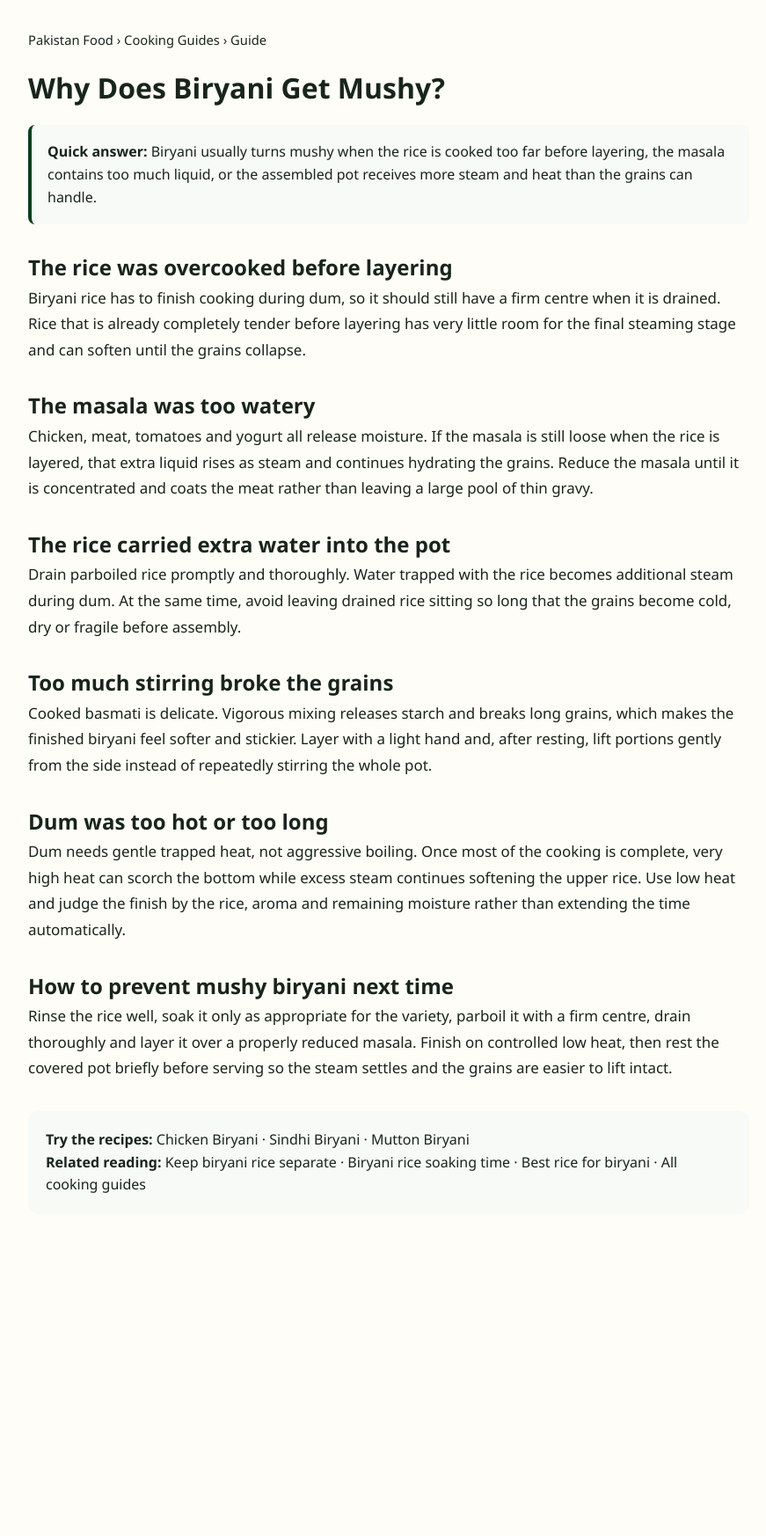
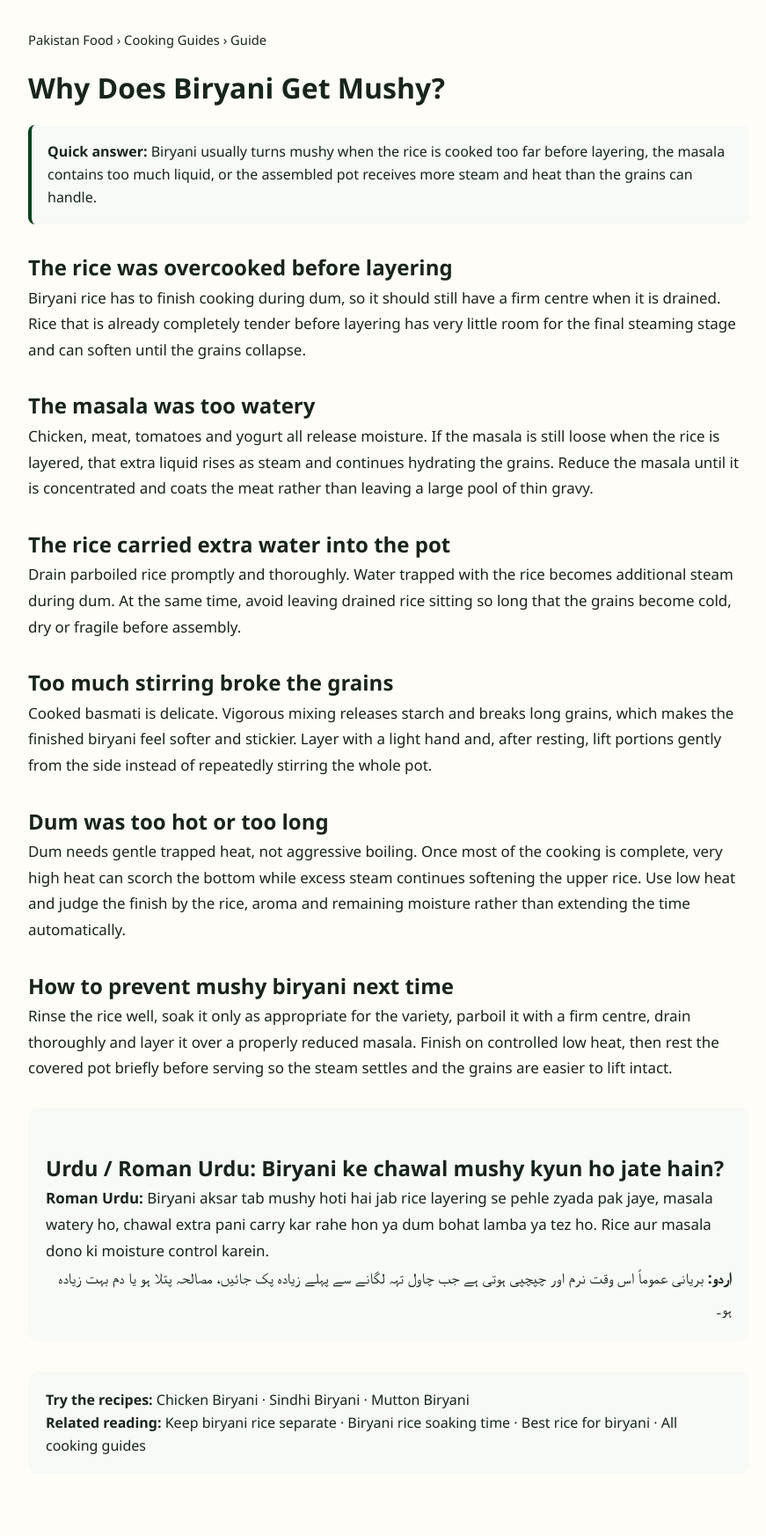
Before and after one commit to manazarali01-hub/pakistan-food, a Jekyll site: the page guides/why-biryani-gets-mushy.html, which Jekyll copies as it is, in a window 1280 px wide. Shown: the whole page at 88% size, without its empty margins (198-1069 px from the left). Built offline with Jekyll 4.4.1, drawn with Linux system fonts in a browser that asks for light colours; before the commit the page ends 1450 px from its top, so only the background shows below that.

Commit message:
Add Roman Urdu and Urdu search coverage

```diff
--- a/guides/why-biryani-gets-mushy.html
+++ b/guides/why-biryani-gets-mushy.html
@@ -4,7 +4,7 @@
 <meta name="robots" content="index,follow,max-image-preview:large"><meta name="theme-color" content="#01411c">
 <link rel="canonical" href="https://pakistanfoodrecipes.top/guides/why-biryani-gets-mushy.html"><link rel="stylesheet" href="../style.css"><link rel="stylesheet" href="../enhancements.css"><link rel="stylesheet" href="../premium.css">
 <script type="application/ld+json">{"@context":"https://schema.org","@type":"Article","headline":"Why Does Biryani Get Mushy? Causes and Fixes","description":"Learn why biryani rice becomes mushy and how to control parboiling, masala moisture, rice handling and dum for better separate grains.","mainEntityOfPage":"https://pakistanfoodrecipes.top/guides/why-biryani-gets-mushy.html","publisher":{"@type":"Organization","name":"Pakistan Food","url":"https://pakistanfoodrecipes.top/"}}</script>
-<style>.guide{max-width:860px;margin:0 auto;padding:34px 20px 70px}.guide h1{line-height:1.15}.quick{padding:18px;border-left:4px solid #01411c;background:#f7faf7;border-radius:8px;margin:24px 0}.guide p{font-size:1.06rem;line-height:1.75}.guide h2{margin-top:30px}.crumbs{font-size:.92rem;margin-bottom:24px}.guide-cta{margin-top:34px;padding:20px;background:#f7faf7;border-radius:12px}</style></head>
+<style>.guide{max-width:860px;margin:0 auto;padding:34px 20px 70px}.guide h1{line-height:1.15}.quick{padding:18px;border-left:4px solid #01411c;background:#f7faf7;border-radius:8px;margin:24px 0}.guide p{font-size:1.06rem;line-height:1.75}.guide h2{margin-top:30px}.crumbs{font-size:.92rem;margin-bottom:24px}.guide-cta{margin-top:34px;padding:20px;background:#f7faf7;border-radius:12px}.urdu-box{margin:30px 0;padding:20px;background:#f7faf7;border-radius:12px}.urdu-box [lang="ur"]{font-size:1.08rem;line-height:2;text-align:right;direction:rtl}</style></head>
 <body><main class="guide"><div class="crumbs"><a href="../">Pakistan Food</a> › <a href="./">Cooking Guides</a> › Guide</div><h1>Why Does Biryani Get Mushy?</h1><div class="quick"><strong>Quick answer:</strong> Biryani usually turns mushy when the rice is cooked too far before layering, the masala contains too much liquid, or the assembled pot receives more steam and heat than the grains can handle.</div>
 <h2>The rice was overcooked before layering</h2><p>Biryani rice has to finish cooking during dum, so it should still have a firm centre when it is drained. Rice that is already completely tender before layering has very little room for the final steaming stage and can soften until the grains collapse.</p>
 <h2>The masala was too watery</h2><p>Chicken, meat, tomatoes and yogurt all release moisture. If the masala is still loose when the rice is layered, that extra liquid rises as steam and continues hydrating the grains. Reduce the masala until it is concentrated and coats the meat rather than leaving a large pool of thin gravy.</p>
@@ -12,4 +12,5 @@
 <h2>Too much stirring broke the grains</h2><p>Cooked basmati is delicate. Vigorous mixing releases starch and breaks long grains, which makes the finished biryani feel softer and stickier. Layer with a light hand and, after resting, lift portions gently from the side instead of repeatedly stirring the whole pot.</p>
 <h2>Dum was too hot or too long</h2><p>Dum needs gentle trapped heat, not aggressive boiling. Once most of the cooking is complete, very high heat can scorch the bottom while excess steam continues softening the upper rice. Use low heat and judge the finish by the rice, aroma and remaining moisture rather than extending the time automatically.</p>
 <h2>How to prevent mushy biryani next time</h2><p>Rinse the rice well, soak it only as appropriate for the variety, parboil it with a firm centre, drain thoroughly and layer it over a properly reduced masala. Finish on controlled low heat, then rest the covered pot briefly before serving so the steam settles and the grains are easier to lift intact.</p>
+<section class="urdu-box"><h2>Urdu / Roman Urdu: Biryani ke chawal mushy kyun ho jate hain?</h2><p><strong>Roman Urdu:</strong> Biryani aksar tab mushy hoti hai jab rice layering se pehle zyada pak jaye, masala watery ho, chawal extra pani carry kar rahe hon ya dum bohat lamba ya tez ho. Rice aur masala dono ki moisture control karein.</p><p lang="ur"><strong>اردو:</strong> بریانی عموماً اس وقت نرم اور چپچپی ہوتی ہے جب چاول تہہ لگانے سے پہلے زیادہ پک جائیں، مصالحہ پتلا ہو یا دم بہت زیادہ ہو۔</p></section>
 <div class="guide-cta"><strong>Try the recipes:</strong> <a href="../recipes/chicken-biryani.html">Chicken Biryani</a> · <a href="../recipes/sindhi-biryani.html">Sindhi Biryani</a> · <a href="../recipes/mutton-biryani.html">Mutton Biryani</a><br><strong>Related reading:</strong> <a href="how-to-make-biryani-rice-separate.html">Keep biryani rice separate</a> · <a href="biryani-rice-soaking-time.html">Biryani rice soaking time</a> · <a href="best-rice-for-biryani.html">Best rice for biryani</a> · <a href="./">All cooking guides</a></div></main></body></html>
```
